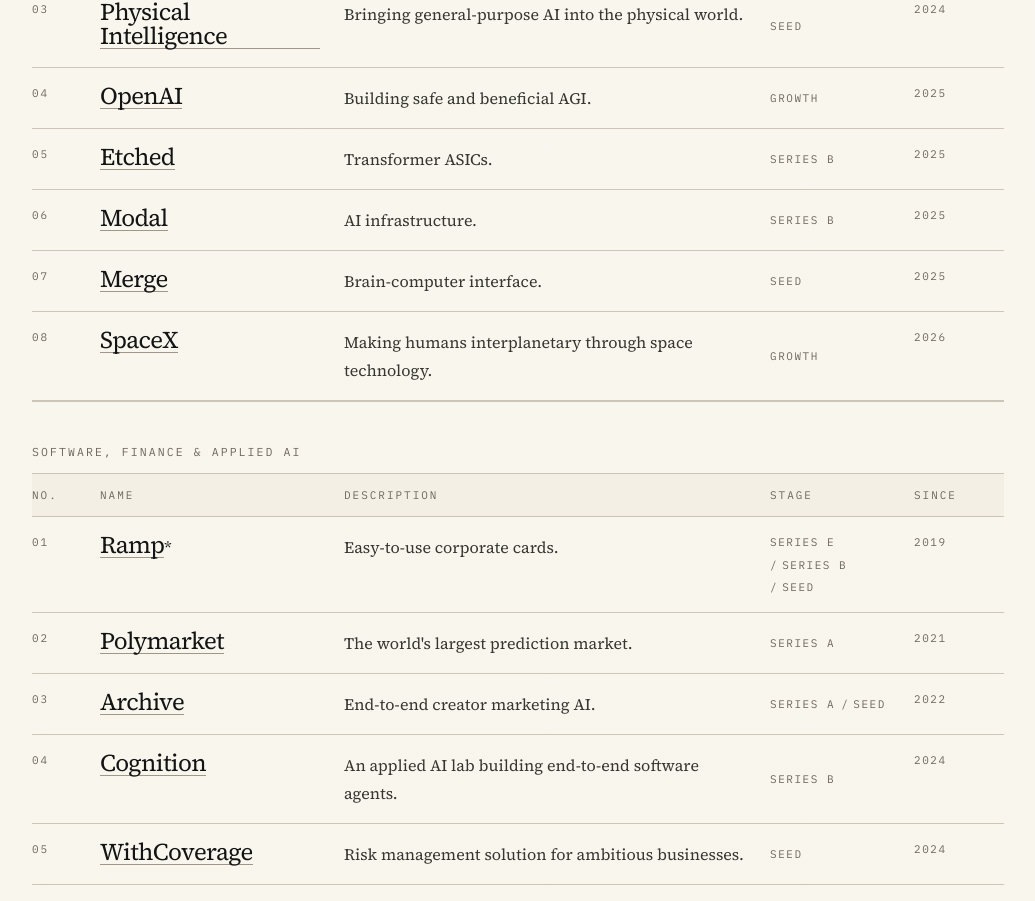
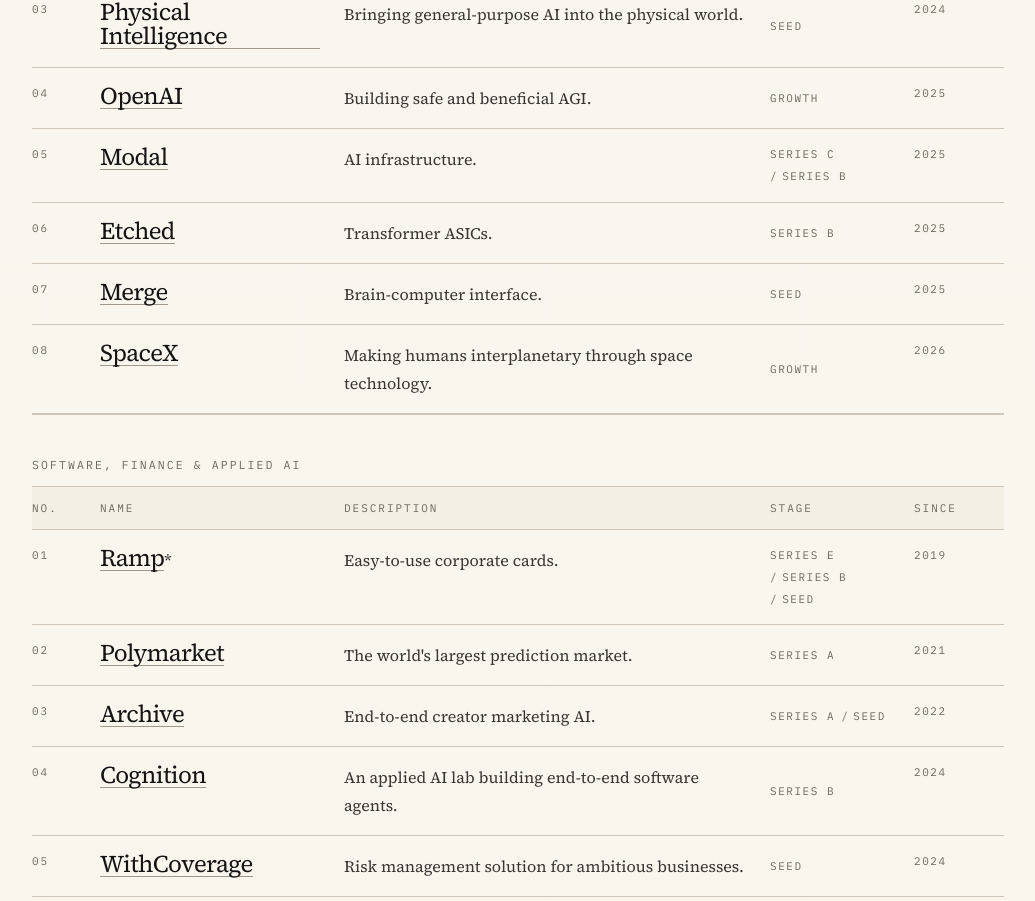
Before and after one commit to geoffreywoo/anti-fund, a Next.js app: page / in a window 1280 px wide. Shown: the part 5693-6594 px from the top of the page, without its empty margins (212-1247 px from the left). Built offline with nearby package versions, Linux system fonts and the light colour scheme.

Commit message:
Add Modal Series C follow-on

```diff
--- a/components/Portfolio.tsx
+++ b/components/Portfolio.tsx
@@ -102,7 +102,7 @@ const softwareCompanies: Company[] = [
     name: "Modal",
     url: "https://modal.com/",
     description: "AI infrastructure.",
-    stage: "Series B",
+    stage: "Series B / Series C",
     partnered: "2025",
   },
   {
@@ -364,6 +364,10 @@ function getStagePartRank(stagePart: string) {
 
   if (normalized === "series d") {
     return 450;
+  }
+
+  if (normalized === "series c") {
+    return 425;
   }
 
   if (normalized === "series b") {
```
